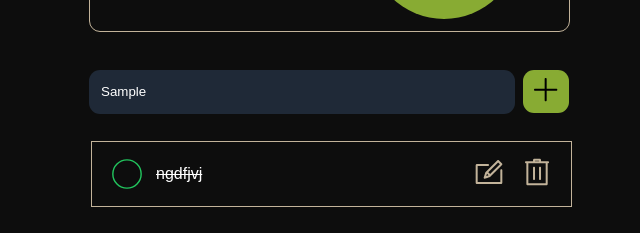
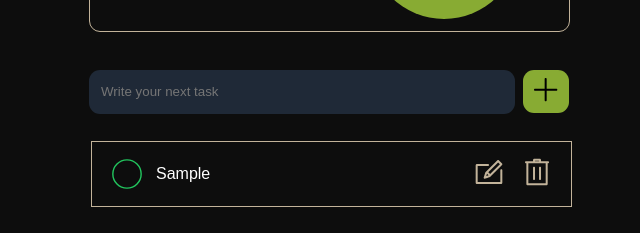
Before and after one commit to faizanmunir017/TodoList, a React (Vite) app: page / in a window 1280 px wide. Both pictures are taken after typing "Sample" into the empty fields and a click on the button "Submit". Shown: the part 316-549 px from the top of the page, without its empty margins (176-816 px from the left). Built offline with nearby package versions, Linux system fonts and the light colour scheme.

Commit message:
Add with input label, Delete functionality implemented

```diff
--- a/src/App.tsx
+++ b/src/App.tsx
@@ -6,14 +6,44 @@ import TaskList from "./components/Task/TaskList/TaskList";
 
 import "./styles/styles.css";
 
+// Define a task object structure
+interface Task {
+  id: number;
+  name: string;
+}
+
 function App() {
+  const [tasks, setTasks] = useState<Task[]>([]); // Array of task objects
+  const [taskName, setTaskName] = useState<string>(""); // State for task input
+
+  const addTask = () => {
+    // Add a new task with an id and name
+
+    setTasks((prevTasks) => [
+      ...prevTasks,
+      { id: prevTasks.length + 1, name: taskName },
+    ]);
+    setTaskName(""); // Clear input after adding
+  };
+
+  const removeTask = (index: number) => {
+    setTasks((prevTasks) => prevTasks.filter((_, i) => i !== index));
+  };
+
   return (
     <>
       <div className="container">
         <div className="wrapper">
-          <Header></Header>
-          <Section></Section>
-          <AddTask></AddTask>
+          <Header />
+          <Section />
+          {/* Pass the taskName and setTaskName for input handling */}
+          <AddTask
+            tasks={tasks}
+            addTask={addTask}
+            removeTask={removeTask}
+            taskName={taskName}
+            setTaskName={setTaskName}
+          />
         </div>
       </div>
     </>
--- a/src/components/AddTask/AddTask.tsx
+++ b/src/components/AddTask/AddTask.tsx
@@ -1,16 +1,31 @@
 import "./AddTask.css";
 import addButton from "../../assets/add-button.svg"; // Corrected path
 import TaskList from "../Task/TaskList/TaskList";
-import { useState } from "react";
 
-function AddTask(): JSX.Element {
-  const [showTaskList, setTaskList] = useState<number[]>([]);
+interface AddTaskProps {
+  tasks: { id: number; name: string }[]; // Array of task objects
+  addTask: () => void;
+  removeTask: (index: number) => void;
+  taskName: string; // Task input value
+  setTaskName: (name: string) => void; // Function to update task input
+}
 
-  const add = (event: React.MouseEvent<HTMLButtonElement>): void => {
+function AddTask({
+  tasks,
+  addTask,
+  removeTask,
+  taskName,
+  setTaskName,
+}: AddTaskProps) {
+  const handleAdd = (event: React.MouseEvent<HTMLButtonElement>): void => {
     event.preventDefault();
-    setTaskList((prevTaskList) => [...prevTaskList, prevTaskList.length + 1]);
-    console.log("add button clicked");
+    addTask(); // Call addTask from props
   };
+
+  const handleInputChange = (event: React.ChangeEvent<HTMLInputElement>) => {
+    setTaskName(event.target.value); // Update taskName state
+  };
+
   return (
     <>
       <form className="form">
@@ -20,24 +35,27 @@ function AddTask(): JSX.Element {
             id="todo"
             placeholder="Write your next task"
             name="todo"
-          ></input>
+            value={taskName} // Bind input value to taskName
+            onChange={handleInputChange} // Handle input change
+          />
         </label>
-        <button onClick={add}>
+        <button onClick={handleAdd}>
           <span className="visually-hidden">Submit</span>
           <img src={addButton} alt="add-button" width={32} height={32} />
         </button>
       </form>
-      {}
 
       <ol className="todo_list">
-        {showTaskList.length > 0 ? (
-          showTaskList.map((_, index) => (
-            // Add parentheses here to return the JSX
-            <TaskList key={index} />
-          ))
-        ) : (
-          <p>Seems lonely in here, what are you up to?</p>
-        )}
+        {tasks.length > 0
+          ? tasks.map((task, index) => (
+              <TaskList
+                key={index}
+                index={index}
+                removeTask={removeTask}
+                taskName={task.name} // Pass task name as prop
+              />
+            ))
+          : null}
       </ol>
     </>
   );
--- a/src/components/Task/TaskList/TaskList.tsx
+++ b/src/components/Task/TaskList/TaskList.tsx
@@ -3,7 +3,16 @@ import checkListCircle from "../../../assets/check-list-circle.svg";
 import editButton from "../../../assets/edit-button.svg";
 import deleteButton from "../../../assets/delete-button.svg";
 
-function TaskList() {
+interface TaskListProps {
+  index: number; // The index of the task
+  removeTask: (index: number) => void; // Function to remove a task
+  taskName: string;
+}
+
+function TaskList({ index, removeTask, taskName }: TaskListProps) {
+  const handleDelete = () => {
+    removeTask(index); // Call the removeTask function with the task index
+  };
   return (
     <>
       <li id="6af47b20-551e-4a19-9643-020c365149e2" className="todo_item">
@@ -14,7 +23,7 @@ function TaskList() {
             width={34}
             height={34}
           ></img>
-          <p style={{ textDecoration: "line-through" }}>ngdfjvj</p>
+          <p>{taskName}</p>
         </button>
         <div className="todo_items_right">
           <button>
@@ -35,7 +44,7 @@ function TaskList() {
               ></path>
             </svg>
           </button>
-          <button>
+          <button onClick={handleDelete}>
             <span className="visually-hidden">Delete</span>
             <svg
               xmlns="http://www.w3.org/2000/svg"
```
